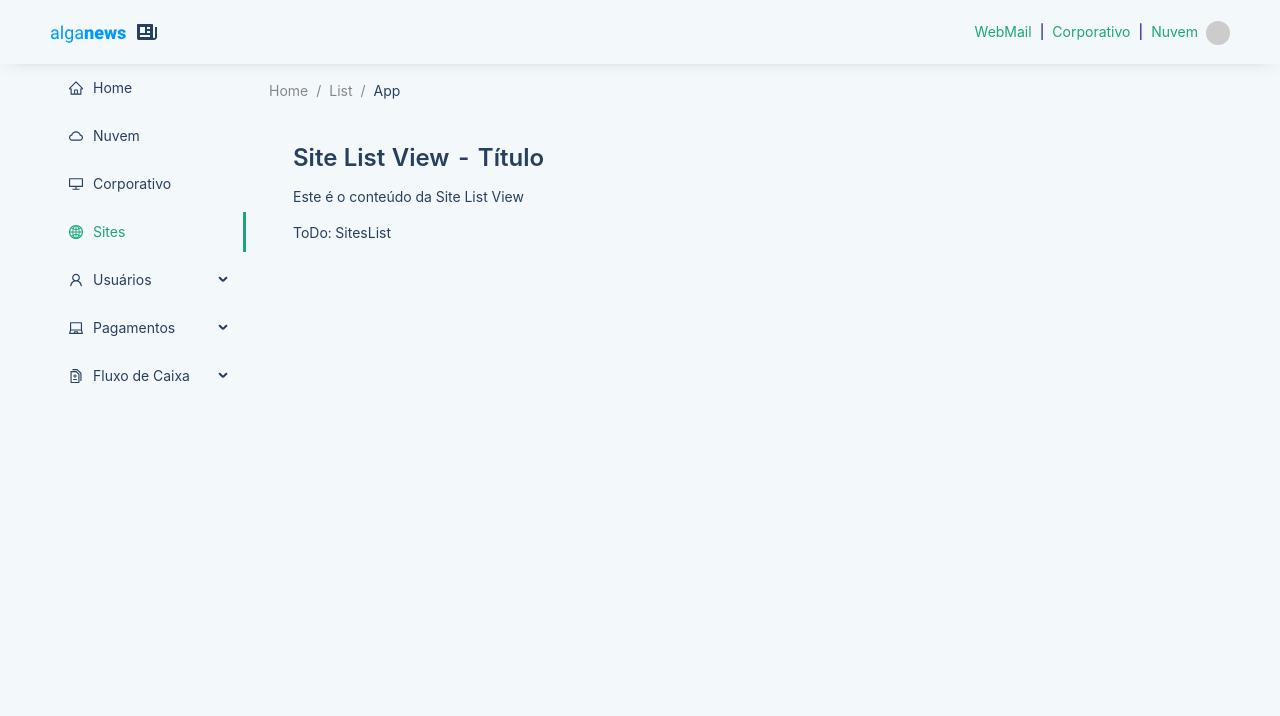
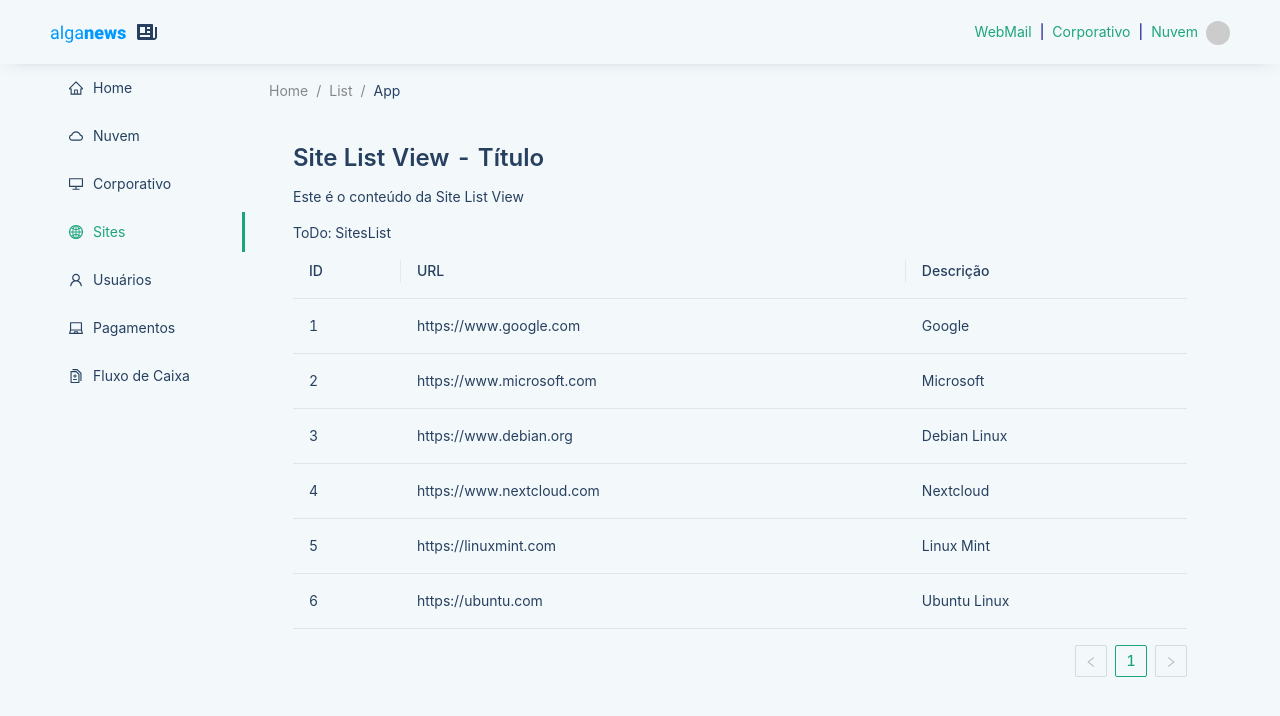
Before and after one commit to cascelli/psystems-site, a React (Create React App) app: page /sites in a window 1280 px wide. Shown: the top 716 px of the page. Built offline with nearby package versions, Linux system fonts and the light colour scheme.

Commit message:
Carregando dados em JSON de arquivo do site - urlsLinks.json

```diff
--- a/src/app/features/SitesList.tsx
+++ b/src/app/features/SitesList.tsx
@@ -1,4 +1,6 @@
-//import { useEffect } from 'react';
+import { Table } from 'antd';
+import { useEffect } from 'react';
+import UrlLinkService from '../../sdk/services/UrlLink.service';
 //import UrlLinkService from '../../sdk/services/UrlLink.service';
 
 export default function SitesList() {
@@ -7,5 +9,76 @@
   //   console.log(sites);
   // }, []);
 
-  return <div>ToDo: SitesList</div>;
+  const links = UrlLinkService.getAllUrlLinksFromJsonFile();
+
+  /*
+  useEffect(() => {
+    const links =
+      UrlLinkService.getAllUrlLinksFromJsonFile();
+
+    // console.log('URLS : ', links);
+    // console.log('typeof URLS: ', typeof links);
+
+    // console.log('Links : ');
+
+
+
+    // console.log(
+    //   'link 0 :',
+    //   links[0].id,
+    //   links[0].url,
+    //   links[0].description
+    // );
+
+
+
+    // for (let i = 0; i < links.length; i++) {
+    //   console.log(
+    //     links[i].id,
+    //     ' | ',
+    //     links[i].url,
+    //     ' | ',
+    //     links[i].description
+    //   );
+    // }
+
+
+    //console.log('URLS JSON: ', JSON.parse(links));
+    //links.map((item) =>
+    //  console.log(item.id, item.url, item.descricao)
+    //);
+    //var myLinks = JSON.parse(links);
+    //console.log('myLinks : ', myLinks);
+
+  }, []);
+  */
+
+  const columns = [
+    {
+      title: 'ID',
+      dataIndex: 'id',
+      //key: 'id',
+    },
+    {
+      title: 'URL',
+      dataIndex: 'url',
+      //key: 'url',
+    },
+    {
+      title: 'Descrição',
+      dataIndex: 'description',
+      //key: 'description',
+    },
+  ];
+
+  return (
+    <div>
+      ToDo: SitesList
+      <Table
+        dataSource={links}
+        columns={columns}
+        rowKey='id'
+      />
+    </div>
+  );
 }
--- /dev/null
+++ b/src/assets/dados/urlsLinks.json
@@ -0,0 +1,32 @@
+[
+  {
+    "id": 1,
+    "url": "https://www.google.com",
+    "description": "Google"
+  },
+  {
+    "id": 2,
+    "url": "https://www.microsoft.com",
+    "description": "Microsoft"
+  },
+  {
+    "id": 3,
+    "url": "https://www.debian.org",
+    "description": "Debian Linux"
+  },
+  {
+    "id": 4,
+    "url": "https://www.nextcloud.com",
+    "description": "Nextcloud"
+  },
+  {
+    "id": 5,
+    "url": "https://linuxmint.com",
+    "description": "Linux Mint"
+  },
+  {
+    "id": 6,
+    "url": "https://ubuntu.com",
+    "description": "Ubuntu Linux"
+  }
+]
--- a/src/sdk/services/Post.service.ts
+++ b/src/sdk/services/Post.service.ts
@@ -1,6 +1,7 @@
 import { Post } from '../@types/Post';
 import Service from '../Service';
 
+// estende da classe Service e herda todos os seus métodos e propriedades
 class PostService extends Service {
   static getAllPosts() {
     return this.Http.get<Post.Paginated>('/posts').then(
@@ -9,9 +10,10 @@
   }
 
   static getExistingPost(id: number) {
+    // Http vem da classe Service que vem do Axios
     return this.Http.get<Post.Paginated>(
       `/posts/${id}`
-    ).then(this.getData);
+    ).then(this.getData); // getData tembém vem da classe Service
   }
 }
 
--- a/src/sdk/services/UrlLink.service.ts
+++ b/src/sdk/services/UrlLink.service.ts
@@ -11,6 +11,40 @@
         .then(this.getData)
     );
   }
+
+  static getAllUrlLinksFromJsonFile() {
+    // todo: substituir a chamada Http.get pela leitura do arquivo json
+    //       de dados da pagina assets/dados/urlsLinks.txt
+    //return (
+    //  this.Http.get<UrlLink.Summary>('/url-links')
+    //    //.then((res) => res.data);
+    //    .then(this.getData)
+    //);
+
+    //const jsonData = fetch(
+
+    const jsonData = require('../../assets/dados/urlsLinks.json');
+    //console.log('Funcao require : dados ', jsonData);
+    return jsonData;
+
+    /*
+    fetch('../../assets/dados/urlsLinks.json')
+      .then((response) => {
+        //console.log('urlsLinks : ', response.json());
+        //return response.json();
+        console.log(
+          'Cheguei aqui : response => ',
+          response.json()
+        );
+        return response;
+      })
+      .then((jsondata) =>
+        console.log('JSON_Data: ', jsondata)
+      );
+    //console.log('urlsLinks : ', jsonData);
+    //return jsonData.json
+    */
+  }
 }
 
 export default UrlLinkService;
```
